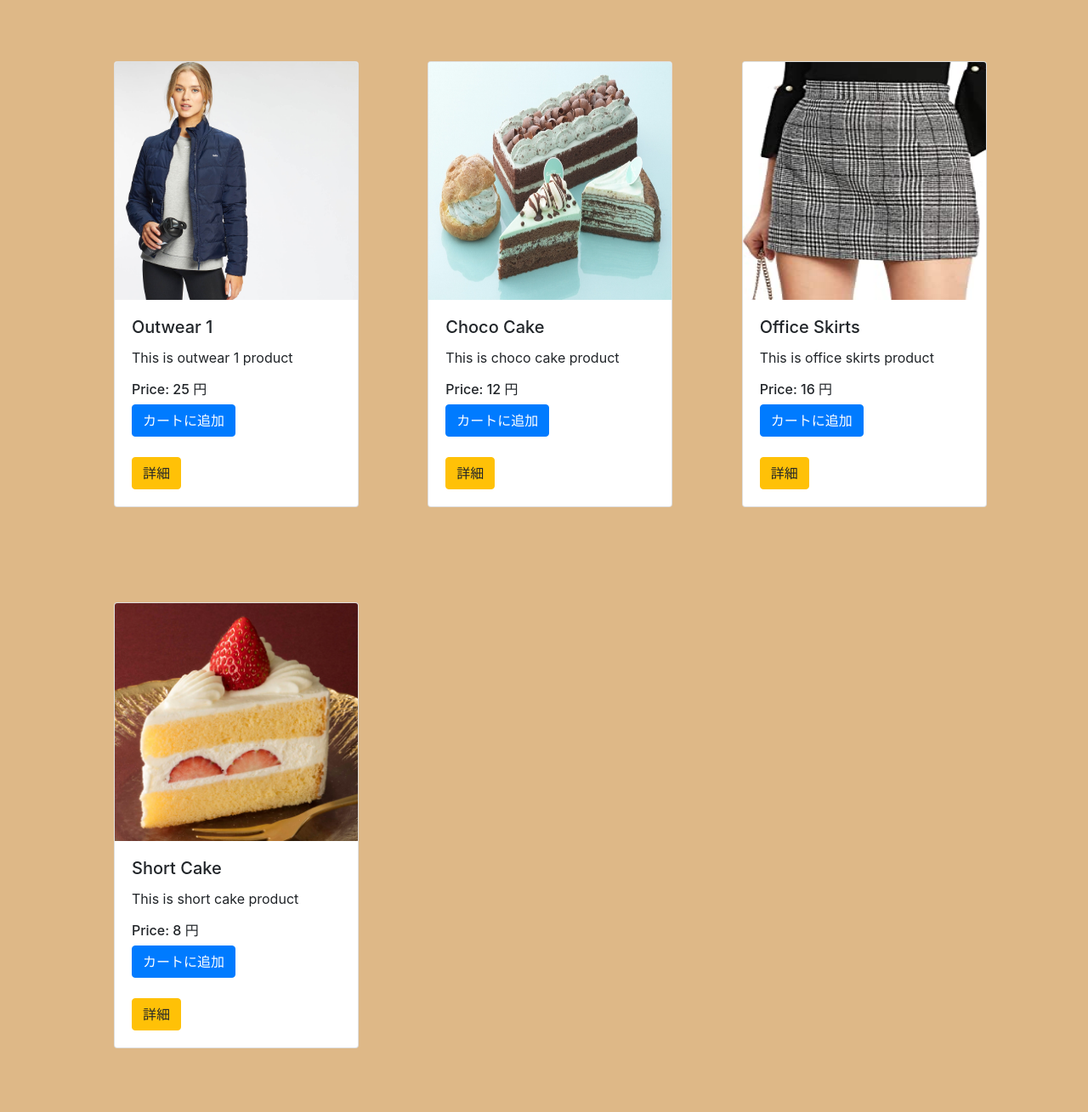
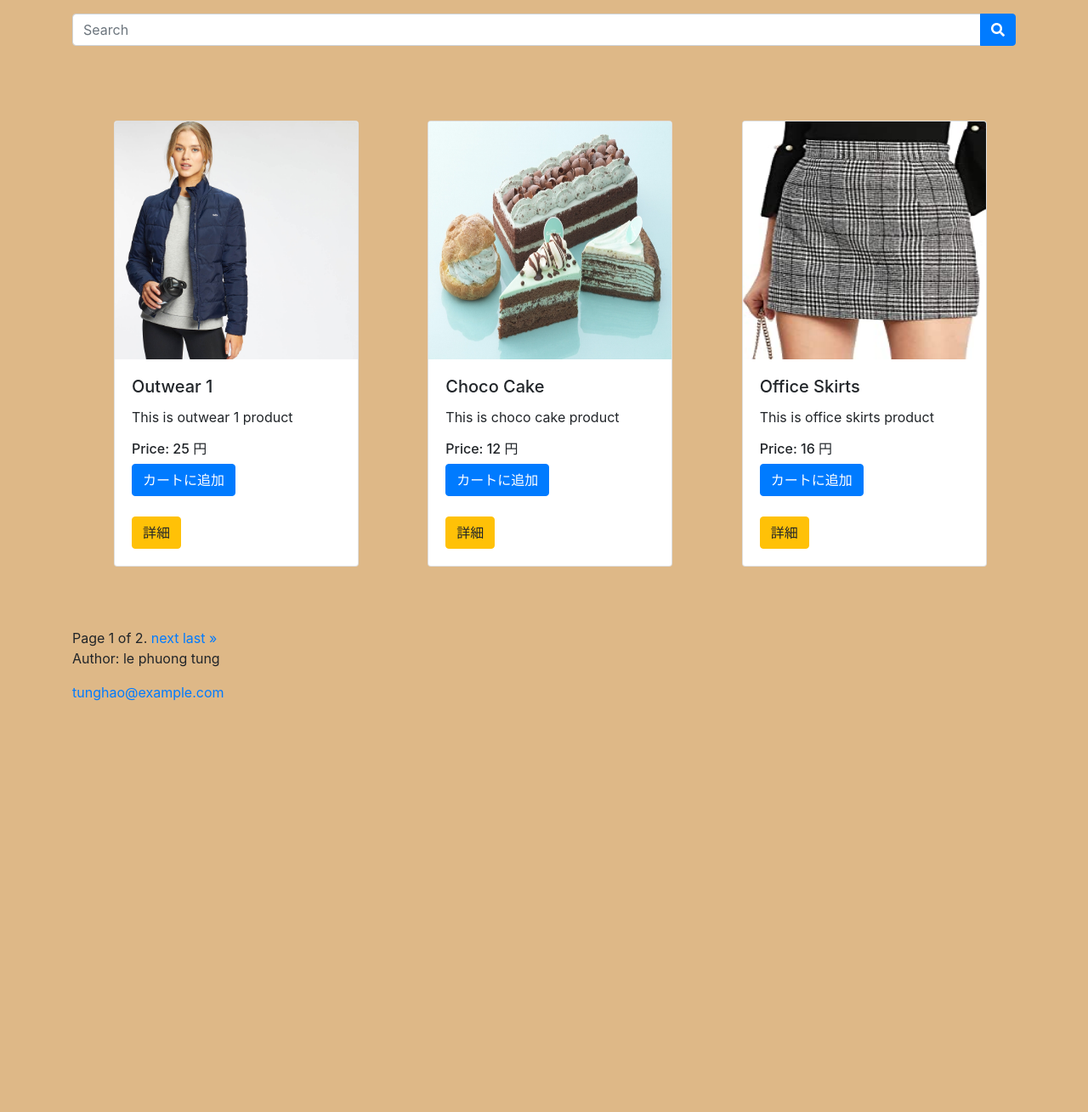
Before and after one commit to glodetung92/allauth, a Django app: page /cart/home/ in a window 1280 px wide. Shown: the part 56-1365 px from the top of the page at 85% size. After the commit the page ends 881 px from the top, so only its background shows below. Run offline with Django 4.2, Linux system fonts and the light colour scheme; a user stored in the database is signed in; data comes from the database, SQL or seed files in the repository; both versions use the stored data as it was after the commit; some libraries are stand-ins or nearby versions.

Commit message:
config cart view

```diff
--- a/cart/templates/cart/index.html
+++ b/cart/templates/cart/index.html
@@ -3,6 +3,18 @@
 {% load static %}
 
 {% block content %}
+
+
+<form action="{% url 'product:product_search' %}" class="my-3 search" method="GET">
+    <div class="input-group w-80">
+        <input type="text" class="form-control" style="width:60%;" placeholder="Search" name="q" value="{{ q }}">
+        <div class="input-group-append">
+            <button class="btn btn-primary" type="submit">
+                <i class="fa fa-search"></i>
+            </button>
+        </div>
+    </div>
+</form>
 
 <div class="row p-3">
     {% for product in products %}
@@ -22,4 +34,22 @@
     {% endfor %}
 </div>
 
+<div class="pagination">
+    <span class="step-links">
+        {% if page_obj.has_previous %}
+            <a href="?page=1">&laquo; first</a>
+            <a href="?page={{ page_obj.previous_page_number }}">previous</a>
+        {% endif %}
+
+        <span class="current">
+            Page {{ page_obj.number }} of {{ page_obj.paginator.num_pages }}.
+        </span>
+
+        {% if page_obj.has_next %}
+            <a href="?page={{ page_obj.next_page_number }}">next</a>
+            <a href="?page={{ page_obj.paginator.num_pages }}">last &raquo;</a>
+        {% endif %}
+    </span>
+</div>
+
 {% endblock %}
--- a/cart/urls.py
+++ b/cart/urls.py
@@ -1,9 +1,10 @@
 from django.urls import path
-from .views import HomeView, ProductDetail
+from .views import HomeView, ProductDetail, ProductSearch
 from . import views
 
 app_name = 'product'
 urlpatterns = [
     path('home/', HomeView.as_view(), name='home'),
     path('product-detail/<int:pk>', ProductDetail.as_view(), name='product_detail'),
+    path('product-search/', ProductSearch.as_view(),name='product_search'),
    ]
--- a/cart/views.py
+++ b/cart/views.py
@@ -6,17 +6,26 @@ from django.contrib.auth.mixins import LoginRequiredMixin
 from store.models import Product
 
 class HomeView(LoginRequiredMixin, ListView):
+    paginate_by = 3
     model = Product
     template_name = 'cart/index.html'
-
-    def get_context_data(self, **kwargs):
-        products = Product.objects.filter(is_available=True)
-        context = super().get_context_data(**kwargs)
-        context['products'] = products
-        return context
+    context_object_name = 'products'
 
 
 class ProductDetail(DetailView):
     model = Product
     template_name = 'cart/detail.html'
     context_object_name = 'product'
+
+class ProductSearch(ListView):
+    model = Product
+    template_name = 'cart/index.html'
+    context_object_name = 'products'
+
+    def get_queryset(self):
+        keyword = self.request.GET.get('q')
+        if keyword:
+            self.queryset = Product.objects.filter(product_name__icontains=keyword)
+        else:
+            self.queryset = Product.objects.all()
+        return super().get_queryset()
```
Also changed, not shown: db.sqlite3, 1 other file.
